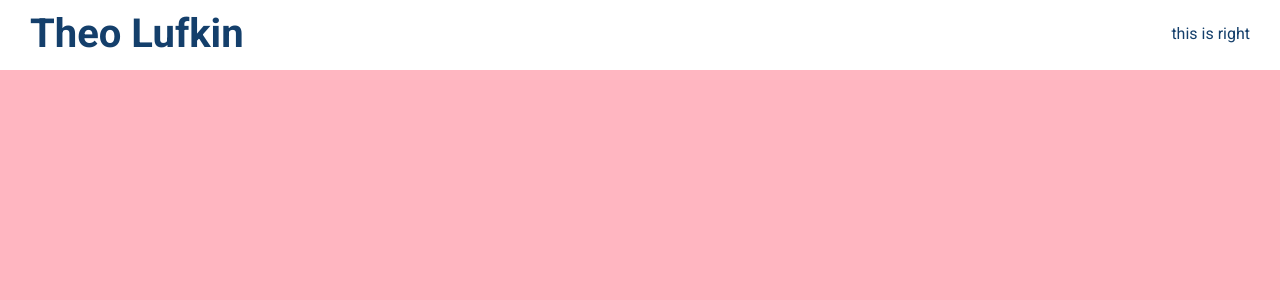
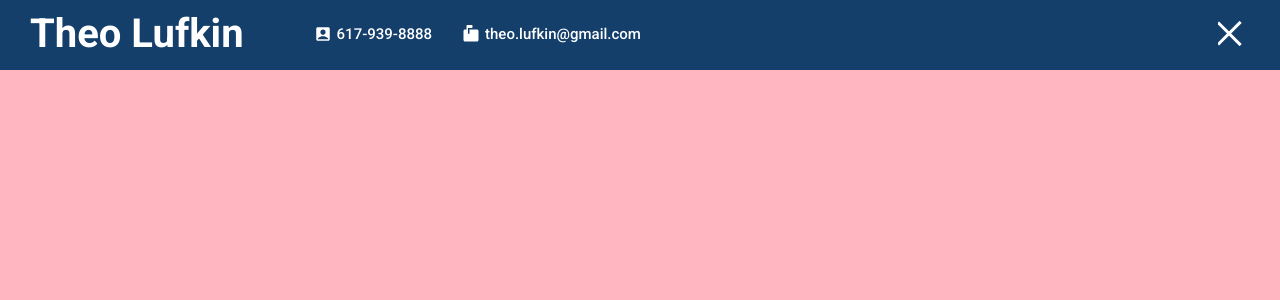
Before and after one commit to TheTheoL/theo-lufkin-portfolio-site, a React (Create React App) app: page / in a window 1280 px wide. Shown: the top 300 px of the page. Built offline with nearby package versions, Linux system fonts and the light colour scheme.

Commit message:
“updated”

```diff
--- a/package.json
+++ b/package.json
@@ -3,6 +3,9 @@
   "version": "0.1.0",
   "private": true,
   "dependencies": {
+    "@emotion/react": "^11.9.0",
+    "@emotion/styled": "^11.8.1",
+    "@mui/icons-material": "^5.6.1",
     "@testing-library/jest-dom": "^5.16.4",
     "@testing-library/react": "^13.0.1",
     "@testing-library/user-event": "^13.5.0",
--- a/src/Components/topbar/Topbar.jsx
+++ b/src/Components/topbar/Topbar.jsx
@@ -1,19 +1,32 @@
 import "./topbar.scss"
+import MarkunreadMailboxRoundedIcon from '@mui/icons-material/MarkunreadMailboxRounded';
+import AccountBoxRoundedIcon from '@mui/icons-material/AccountBoxRounded';
+
 
 export default function Topbar() {
     return (
-        <div className="topbar">
+        <div className="topbar active">
             {/* content that goes inside the toolbar */}
             <div className="wrapper">
                 <div className="left">
                     <a href="#intro" className="logo">Theo Lufkin</a>
                     <div className="itemContainer">
-
+                        <AccountBoxRoundedIcon className="icon" />
+                        <span>617-939-8888</span>
+                    </div>
+                    <div className="itemContainer">
+                        <MarkunreadMailboxRoundedIcon className="icon" />
+                        <span>theo.lufkin@gmail.com</span>
                     </div>
                 </div>
 
                 <div className="right">
-                    this is right
+                    <div className="hamburger">
+                        <span className="line1"></span>
+                        <span className="line2"></span>
+                        <span className="line3"></span>
+                    </div>
+
                 </div>
             </div>
         </div>
--- a/src/Components/topbar/topbar.scss
+++ b/src/Components/topbar/topbar.scss
@@ -10,6 +10,7 @@
     position: fixed;
     top: 0;
     z-index: 2;
+    transition: all 1s ease;
 
     .wrapper {
         padding: 10px 30px;
@@ -18,12 +19,72 @@
         justify-content: space-between;
 
         .left {
+            display: flex;
+            align-items: center;
 
             .logo {
                 font-size: 40px;
                 font-weight: 700;
                 text-decoration: none;
                 color: inherit;
+                margin-right: 40px;
+            }
+
+            .itemContainer {
+                display: flex;
+                align-items: center;
+                margin-left: 30px;
+
+                .icon {
+                    font-size: 18px;
+                    margin-right: 5px;
+                }
+
+                span {
+                    font-size: 15px;
+                    font-weight: 500;
+                }
+            }
+        }
+
+        .right {
+
+            .hamburger {
+                width: 32px;
+                height: 25px;
+                display: flex;
+                flex-direction: column;
+                justify-content: space-between;
+                cursor: pointer;
+
+                span {
+                    width: 100%;
+                    height: 3px;
+                    background-color: $mainColor;
+                    transform-origin: left;
+                    transition: all 2s ease;
+                }
+            }
+        }
+    }
+
+    &.active {
+        background-color: $mainColor;
+        color: white;
+
+        .hamburger {
+            span {
+                &:first-child {
+                    background-color: white;
+                    transform: rotate(45deg);
+                }
+                &:nth-child(2) {
+                    opacity: 0;
+                }
+                &:last-child {
+                    background-color: white;
+                    transform: rotate(-45deg);
+                }
             }
         }
     }
```
Also changed, not shown: 1 other file (tests, documents, lock files or other folders).
